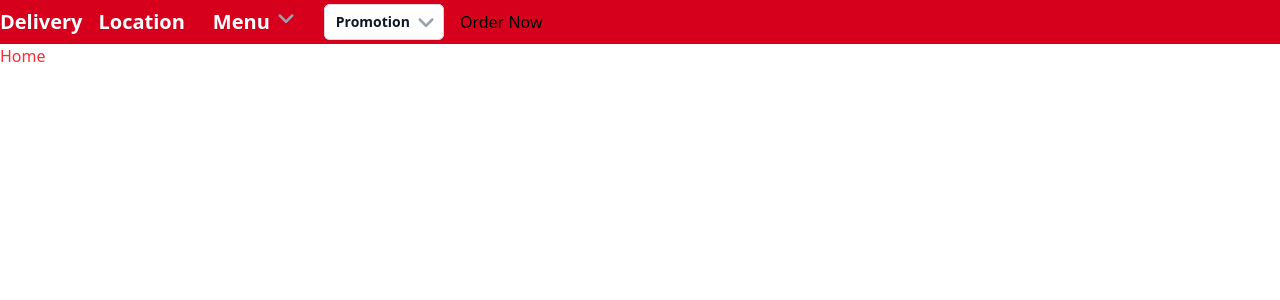
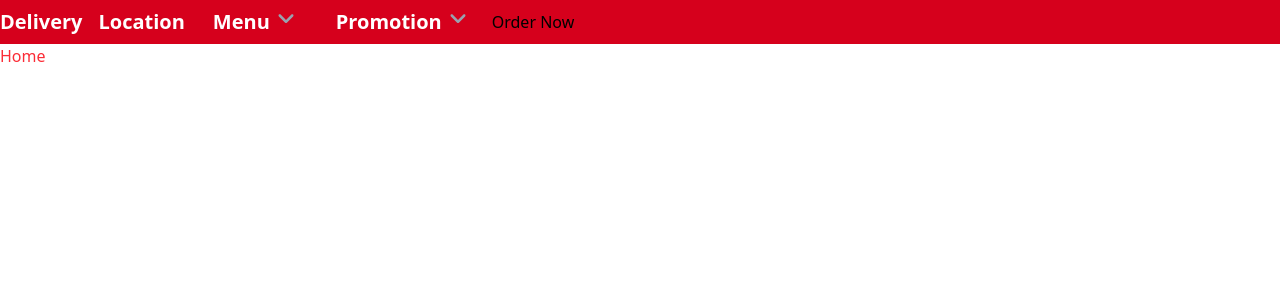
Before and after one commit to AdieDev0/Jollibee---static, a React (Vite) app in the folder jollibee/: page / in a window 1280 px wide. Shown: the top 300 px of the page. Built offline with nearby package versions, Linux system fonts and the light colour scheme.

Commit message:
style: update Navbar component MenuButton for improved styling and readability

```diff
--- a/jollibee/src/components/Navbar.jsx
+++ b/jollibee/src/components/Navbar.jsx
@@ -63,7 +63,7 @@ const Navbar = () => {
           </Menu>
           <Menu as="div" className="relative inline-block text-left">
             <div>
-              <MenuButton className="inline-flex w-full justify-center gap-x-1.5 rounded-md bg-white px-3 py-2 text-sm font-semibold text-gray-900 ring-1 shadow-xs ring-gray-300 ring-inset hover:bg-gray-50">
+              <MenuButton className="inline-flex w-full justify-center gap-x-1.5 px-3 py-2 font-bold text-xl text-white">
                 Promotion
                 <FaAngleDown
                   aria-hidden="true"
```
